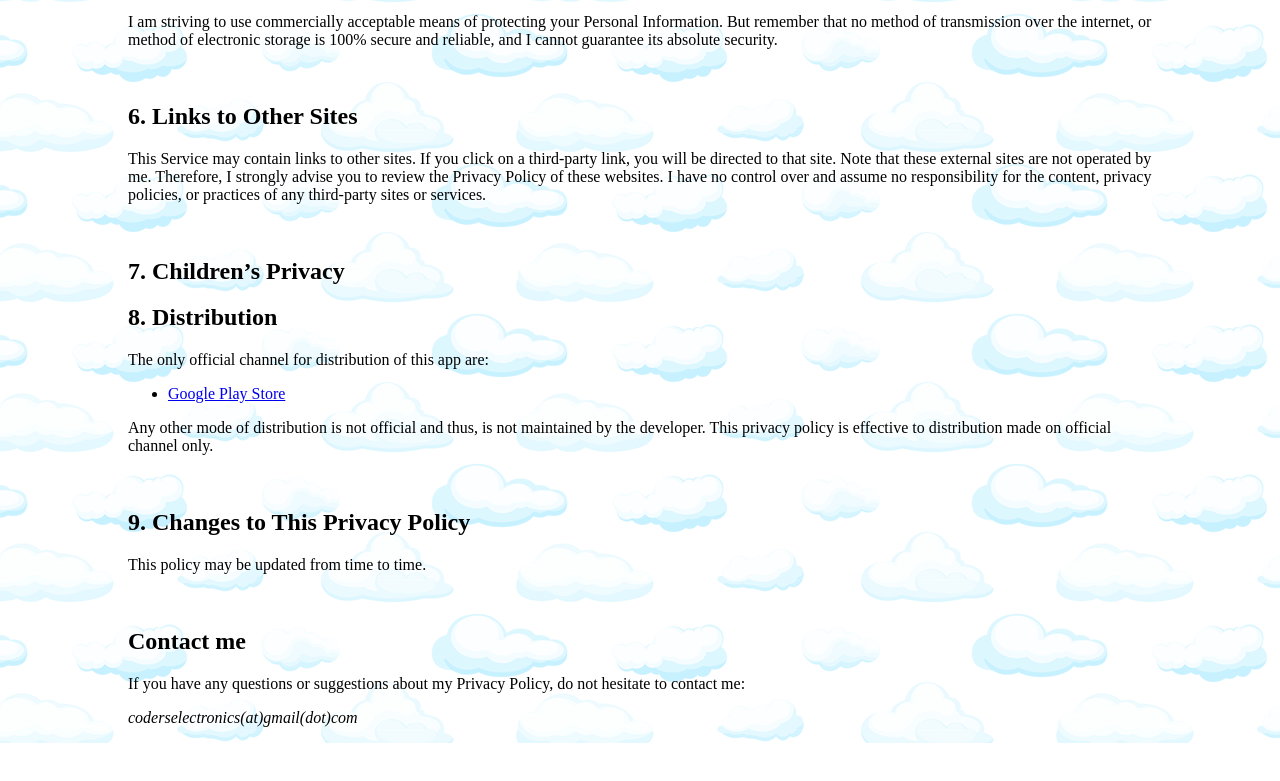
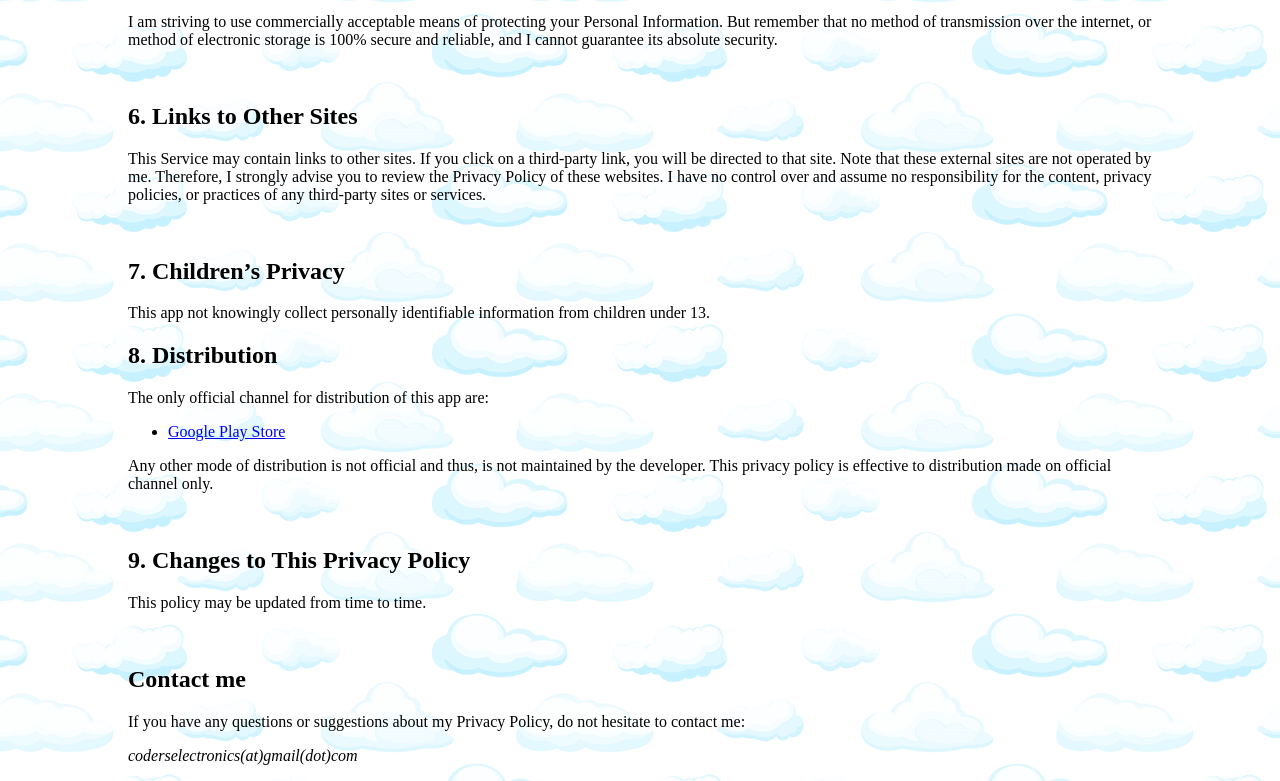
Before and after one commit to deronics/crossstitch, a plain HTML site: page index.html in a window 1280 px wide. Shown: the part 1820-2601 px from the top of the page. Before the commit the page ends 2563 px from the top, so only its background shows below. Drawn offline with Linux system fonts and the light colour scheme.

Commit message:
Update index.html

```diff
--- a/index.html
+++ b/index.html
@@ -71,7 +71,7 @@
 		<h2>6. Links to Other Sites</h2>
 		<p>This Service may contain links to other sites. If you click on a third-party link, you will be directed to that site. Note that these external sites are not operated by me. Therefore, I strongly advise you to review the Privacy Policy of these websites. I have no control over and assume no responsibility for the content, privacy policies, or practices of any third-party sites or services.</p><br>
 		<h2>7. Children’s Privacy</h2>
-		<p></p>
+		<p>This app not knowingly collect personally identifiable information from children under 13. </p>
 		<h2>8. Distribution</h2>
 		<p>The only official channel for distribution of this app are:</p>
 		<ul>
```
